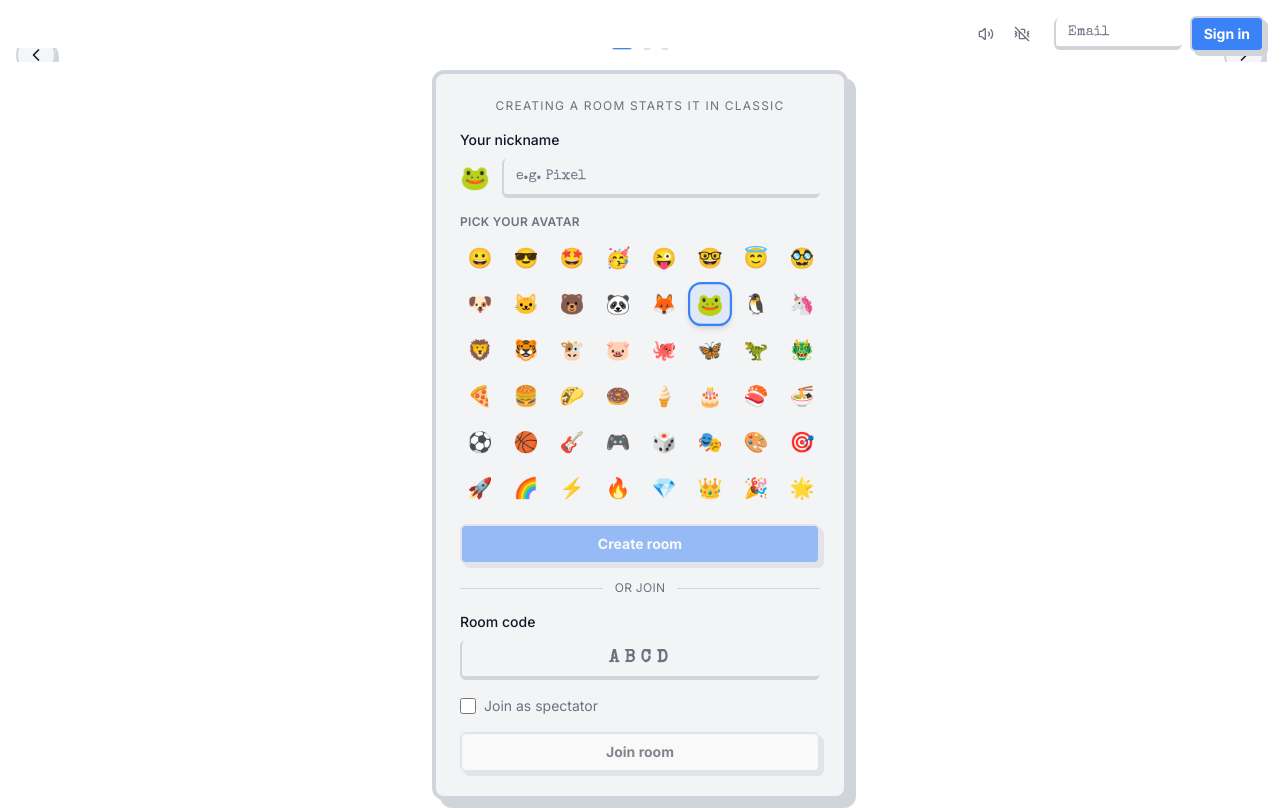
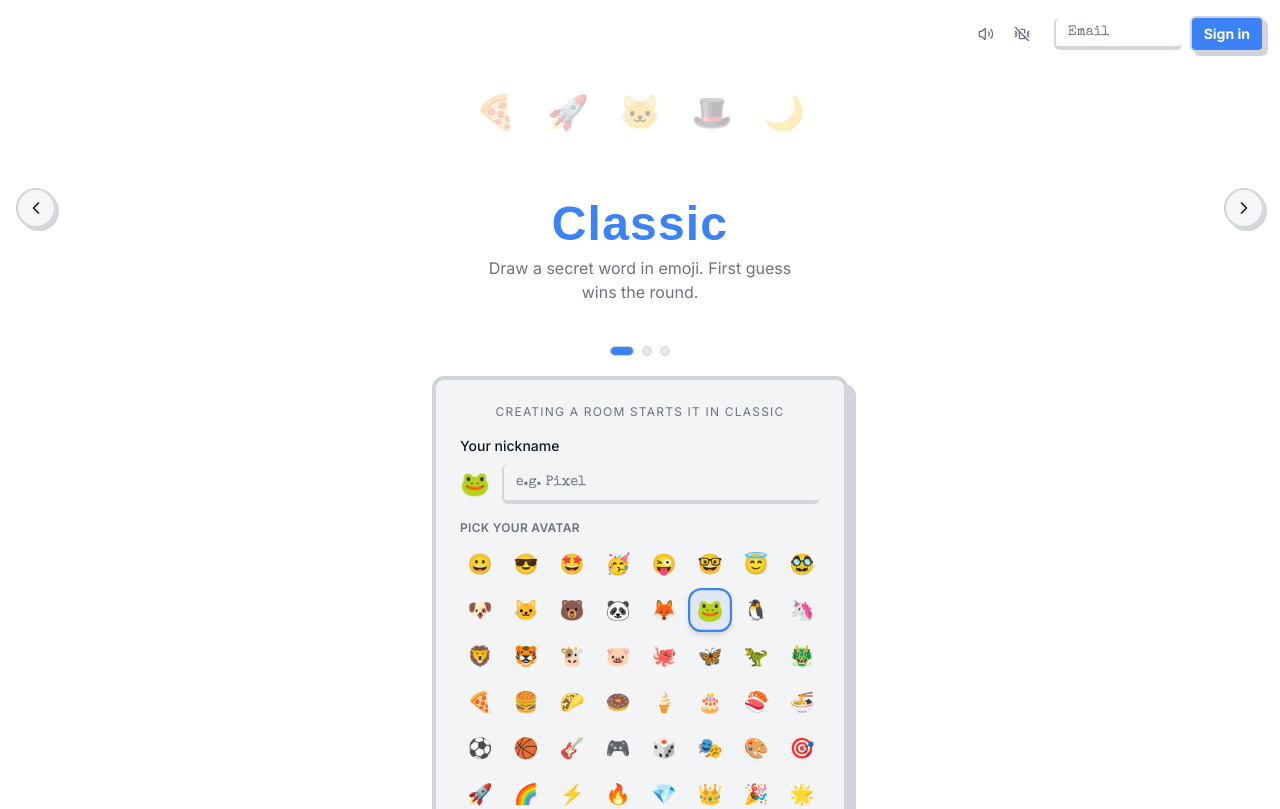
Before and after one commit to KrishnaaCodeWala/Emoji--Pictionary, a Next.js app: page / in a window 1280 px wide. Shown: the top 809 px of the page. Built offline with nearby package versions, Linux system fonts and the light colour scheme; no server answers; a web font is replaced by a local one.

Commit message:
style: fix HomeHero overlap by allowing vertical scroll and setting min height

```diff
--- a/src/components/home/HomeHero.tsx
+++ b/src/components/home/HomeHero.tsx
@@ -87,9 +87,9 @@ export default function HomeHero({ onCreate, onJoin, onRejoin, initialJoinCode,
       onMouseLeave={() => setPaused(false)}
       onFocus={() => setPaused(true)}
       onBlur={handleBlur}
-      className="relative flex min-h-screen w-full flex-col overflow-hidden bg-background text-foreground transition-colors duration-500"
+      className="relative flex min-h-screen w-full flex-col overflow-x-hidden bg-background text-foreground transition-colors duration-500"
     >
-      <div className="relative flex-1 overflow-hidden">
+      <div className="relative flex-1 overflow-hidden min-h-[320px]">
         <AnimatePresence mode="wait" custom={direction} initial={false}>
           <motion.div
             key={activeMode}
```
